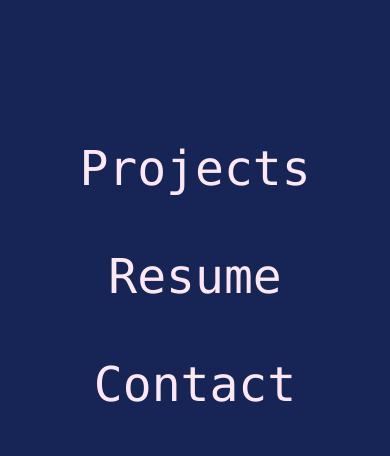
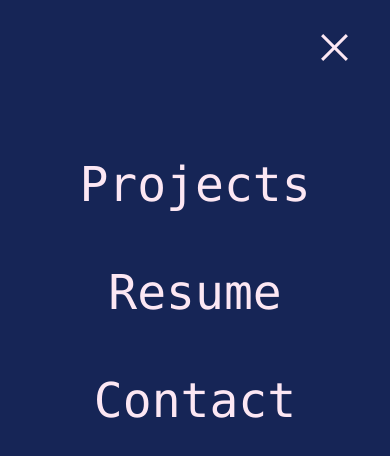
Before and after one commit to navil2468/NavilTalukdar, a React (Vite) app in the folder Personal_Website/: page / in a window 390 px wide. Both pictures are taken after a click on the button 326 px from the left and 48 px from the top of the page. Shown: the top 456 px of the page. Built offline with nearby package versions, Linux system fonts and the light colour scheme.

Commit message:
hamburger menu complete

```diff
--- a/Personal_Website/src/Components/Navbar.jsx
+++ b/Personal_Website/src/Components/Navbar.jsx
@@ -8,14 +8,14 @@ function Navbar() {
   return (
     <div className='lg:mx-7 sm:mx-7 mx-10 mt-6 flex relative justify-between font-mono'>
       <Link to='/'><h1 className='font-mono font-bold mt-2 text-2xl hover:text-pink-100 cursor-pointer'>Navil Talukdar</h1></Link>
-      <div className=''>
+      <div >
         <Hamburger toggled={open} toggle={setOpen}/>
         {open &&
         <div className='text-pink-100 fixed top-0 left-0 z-50 bg-blue-950 h-screen w-screen px-5 py-5 space-y-18'>
-          <div className='lg:pl-271 pt-1 sm:pl-159 pl-98'>
+          <div className='absolute top-5 right-8 pt-1'>
             <Hamburger size={35} toggled={open} toggle={setOpen} />
           </div>
-          <ul className='text-center space-y-15 text-5xl'>
+          <ul className='pt-35 text-center space-y-15 text-5xl'>
             <li className='hover:text-blue-300 cursor-pointer'>Projects</li>
             <li className='hover:text-blue-300 cursor-pointer'>Resume</li>
             <li className='hover:text-blue-300 cursor-pointer'>Contact</li>
```
